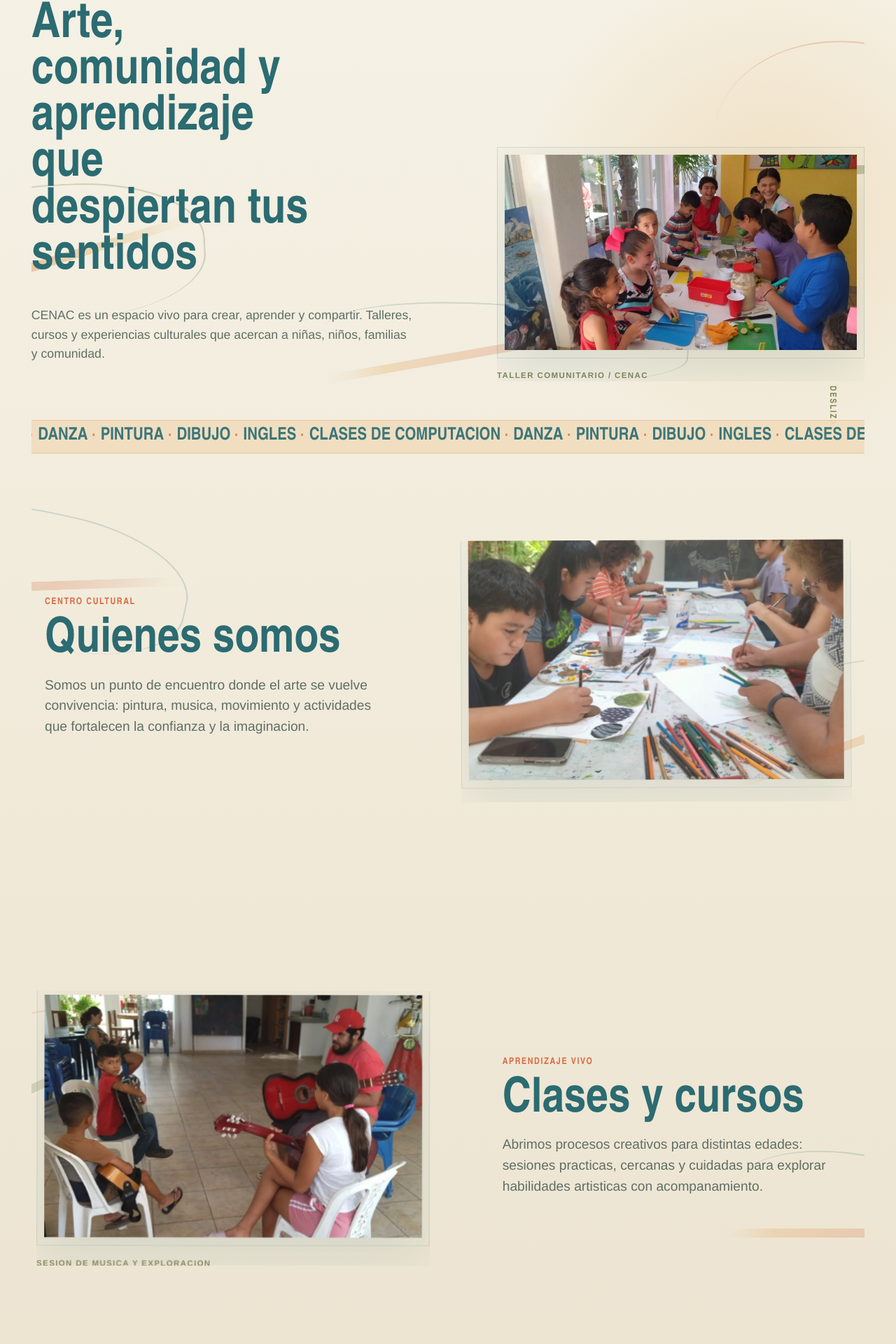
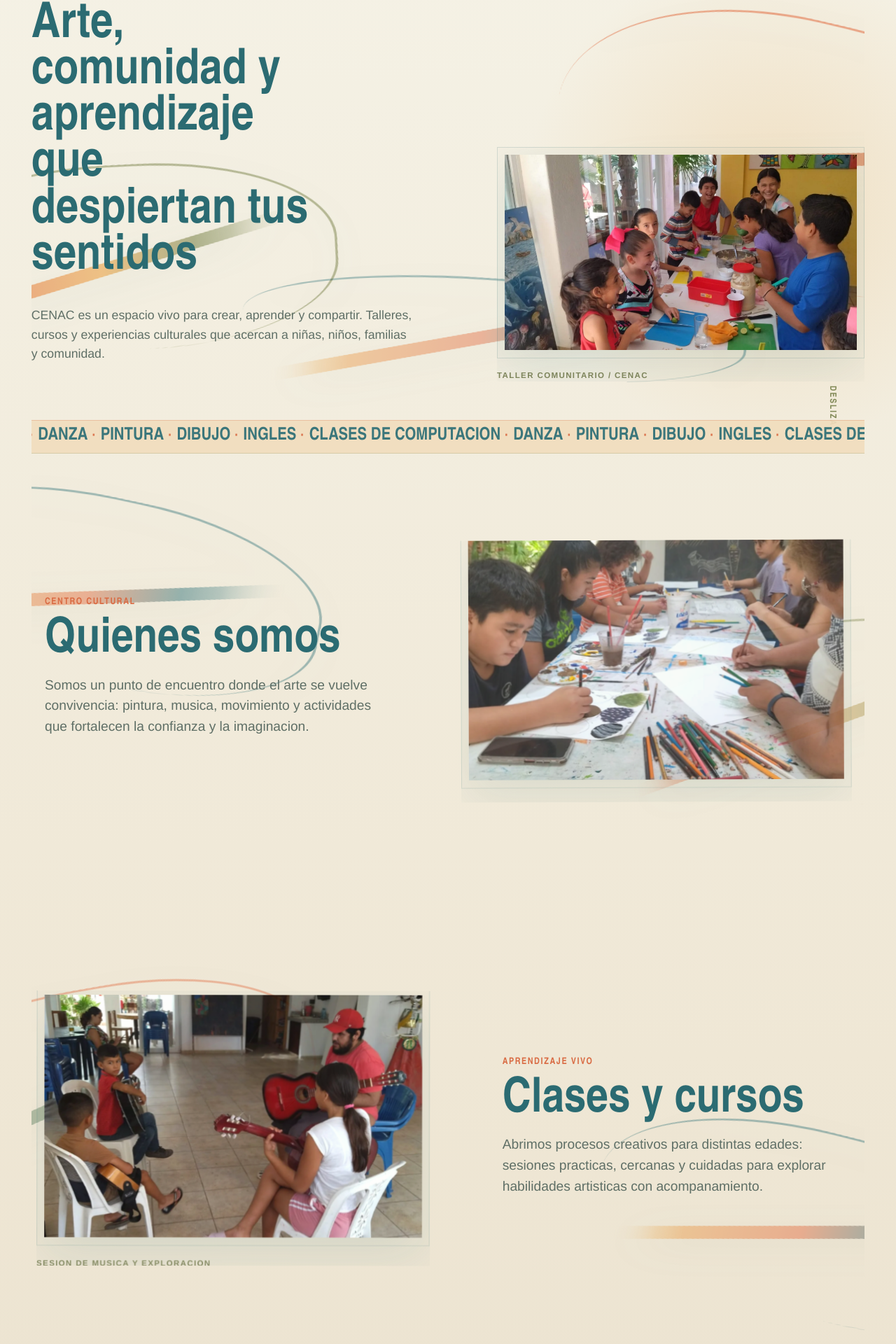
Before and after one commit to Cobian04/CENAC, a Next.js app: page / in a window 1280 px wide. Shown: the part 166-2086 px from the top of the page at 70% size. Built offline with nearby package versions, Linux system fonts and the light colour scheme.

Commit message:
Increase side ornament presence

```diff
--- a/app/globals.css
+++ b/app/globals.css
@@ -222,11 +222,12 @@ button:focus-visible {
   --loop-rotate: 6deg;
   position: absolute;
   display: block;
-  width: clamp(13rem, 34vw, 35rem);
-  height: clamp(7rem, 22vw, 22rem);
-  opacity: 0.42;
+  width: clamp(18rem, 44vw, 48rem);
+  height: clamp(10rem, 28vw, 30rem);
+  opacity: 0.62;
   transform-origin: center;
-  filter: saturate(0.96);
+  filter: saturate(1.08) drop-shadow(0 12px 22px color-mix(in srgb, var(--teal) 11%, transparent));
+  mix-blend-mode: multiply;
 }
 
 .ornament::before,
@@ -240,26 +241,36 @@ button:focus-visible {
   top: 48%;
   right: 0;
   left: 0;
-  height: clamp(0.45rem, 1vw, 0.95rem);
+  height: clamp(0.85rem, 1.45vw, 1.45rem);
   border-radius: 999px;
   background: linear-gradient(
     90deg,
     transparent 0%,
-    var(--ornament-a) 15%,
-    var(--ornament-b) 55%,
+    var(--ornament-a) 11%,
+    var(--ornament-b) 48%,
+    var(--ornament-line) 72%,
     transparent 100%
   );
+  box-shadow:
+    0 clamp(1.1rem, 2vw, 1.85rem) 0 clamp(-0.56rem, -0.65vw, -0.32rem) color-mix(in srgb, var(--ornament-line) 72%, transparent),
+    0 clamp(-1.35rem, -2.2vw, -1.1rem) 0 clamp(-0.72rem, -0.8vw, -0.42rem) color-mix(in srgb, var(--ornament-a) 60%, transparent);
   transform: rotate(var(--stroke-rotate)) skewX(-12deg);
   mask-image: linear-gradient(90deg, transparent 0%, black 18%, black 82%, transparent 100%);
 }
 
 .ornament::after {
-  inset: 12% 8% 20% 10%;
-  border-top: 2px solid var(--ornament-line);
-  border-right: 2px solid var(--ornament-line);
+  inset: 10% 3% 16% 6%;
+  border-top: 3px solid var(--ornament-line);
+  border-right: 3px solid var(--ornament-line);
   border-radius: 52% 48% 46% 54%;
-  opacity: 0.7;
-  transform: rotate(var(--loop-rotate)) scaleX(1.18);
+  opacity: 0.9;
+  transform: rotate(var(--loop-rotate)) scaleX(1.24);
+}
+
+.dark .ornament {
+  opacity: 0.38;
+  filter: saturate(1.02);
+  mix-blend-mode: normal;
 }
 
 .ornament-sweep {
@@ -281,24 +292,25 @@ button:focus-visible {
 }
 
 .hero-ornaments .ornament-left {
-  top: 43%;
+  top: 39%;
   left: 0;
-  transform: translateX(-42%) rotate(-9deg);
+  transform: translateX(-30%) rotate(-9deg);
 }
 
 .hero-ornaments .ornament-right {
-  top: 12%;
+  top: 8%;
   right: 0;
-  height: clamp(10rem, 38vw, 31rem);
-  transform: translateX(46%) rotate(7deg);
+  width: clamp(20rem, 48vw, 52rem);
+  height: clamp(12rem, 40vw, 34rem);
+  transform: translateX(32%) rotate(7deg);
 }
 
 .hero-ornaments .ornament-bottom {
   bottom: clamp(2.8rem, 6vw, 5.4rem);
-  left: 34%;
-  width: clamp(15rem, 42vw, 40rem);
-  height: clamp(5rem, 12vw, 11rem);
-  opacity: 0.26;
+  left: 28%;
+  width: clamp(19rem, 50vw, 46rem);
+  height: clamp(6rem, 15vw, 13rem);
+  opacity: 0.44;
   transform: rotate(-2deg);
 }
 
@@ -531,43 +543,43 @@ button:focus-visible {
 }
 
 .section-ornaments .ornament {
-  opacity: 0.25;
+  opacity: 0.46;
 }
 
 .about-ornaments .ornament-left {
-  top: 8%;
+  top: 4%;
   left: 0;
-  transform: translateX(-48%) rotate(6deg);
+  transform: translateX(-34%) rotate(6deg);
 }
 
 .about-ornaments .ornament-right {
   right: 0;
-  bottom: 11%;
-  transform: translateX(54%) rotate(-12deg);
+  bottom: 7%;
+  transform: translateX(38%) rotate(-12deg);
 }
 
 .courses-ornaments .ornament-left {
-  top: 18%;
+  top: 12%;
   left: 0;
-  transform: translateX(-50%) rotate(-16deg);
+  transform: translateX(-35%) rotate(-16deg);
 }
 
 .courses-ornaments .ornament-right {
   right: 0;
-  bottom: 2%;
-  transform: translateX(52%) rotate(8deg);
+  bottom: -4%;
+  transform: translateX(36%) rotate(8deg);
 }
 
 .donations-ornaments .ornament-left {
-  bottom: 8%;
+  bottom: 2%;
   left: 2%;
-  transform: translateX(-50%) rotate(12deg);
+  transform: translateX(-36%) rotate(12deg);
 }
 
 .donations-ornaments .ornament-right {
-  top: 4%;
+  top: 0;
   right: 0;
-  transform: translateX(52%) rotate(-7deg);
+  transform: translateX(36%) rotate(-7deg);
 }
 
 .page-section:nth-child(2) .section-image {
@@ -806,9 +818,9 @@ button:focus-visible {
   }
 
   .ornament {
-    width: clamp(12rem, 48vw, 24rem);
-    height: clamp(6rem, 26vw, 15rem);
-    opacity: 0.28;
+    width: clamp(16rem, 58vw, 30rem);
+    height: clamp(8rem, 32vw, 18rem);
+    opacity: 0.42;
   }
 
   .hero-ornaments .ornament-left {
@@ -817,7 +829,7 @@ button:focus-visible {
 
   .hero-ornaments .ornament-right {
     top: 48%;
-    transform: translateX(58%) rotate(9deg);
+    transform: translateX(42%) rotate(9deg);
   }
 
   .hero-copy-block h1 {
@@ -884,11 +896,11 @@ button:focus-visible {
   }
 
   .ornament {
-    opacity: 0.18;
+    opacity: 0.28;
   }
 
   .ornament::before {
-    height: 0.42rem;
+    height: 0.62rem;
   }
 
   .ornament::after {
```
